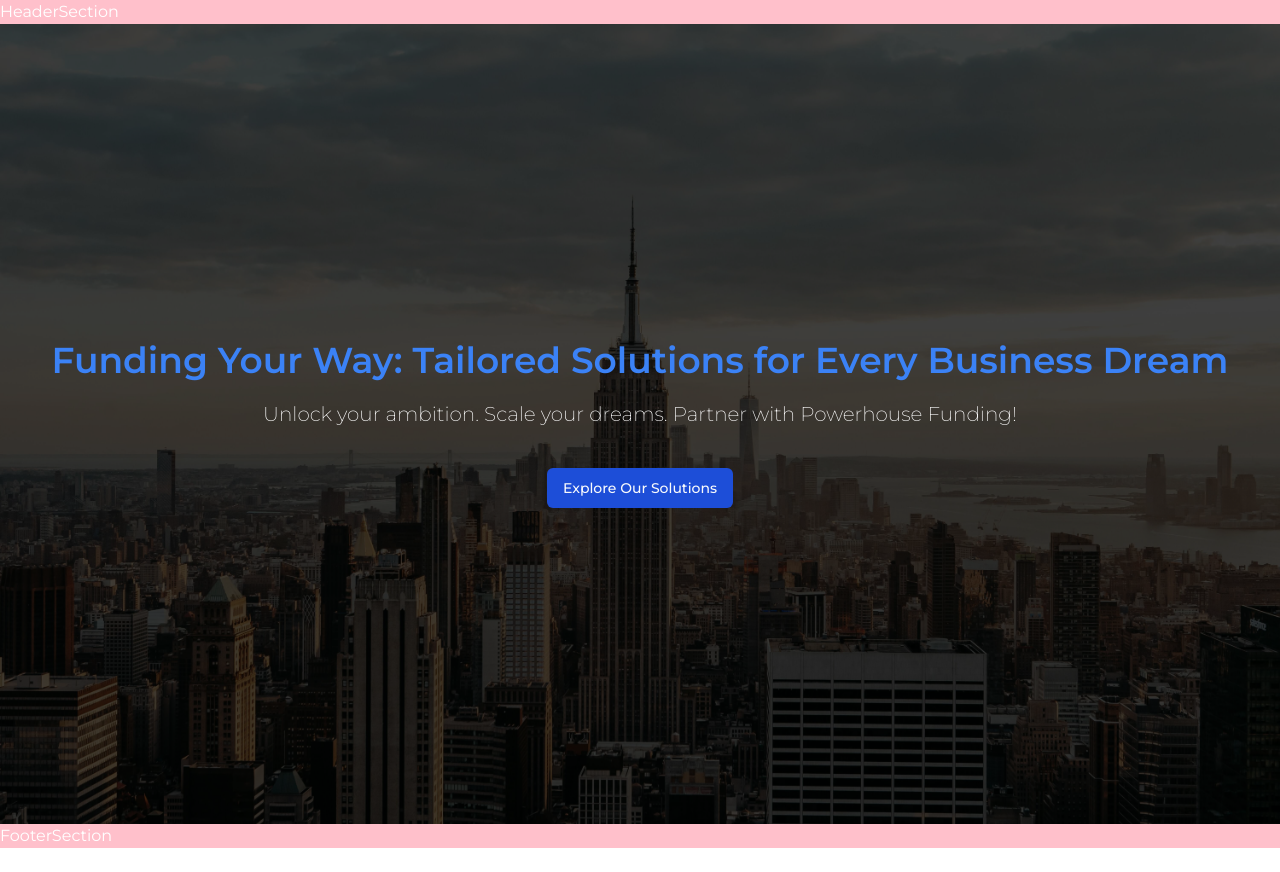
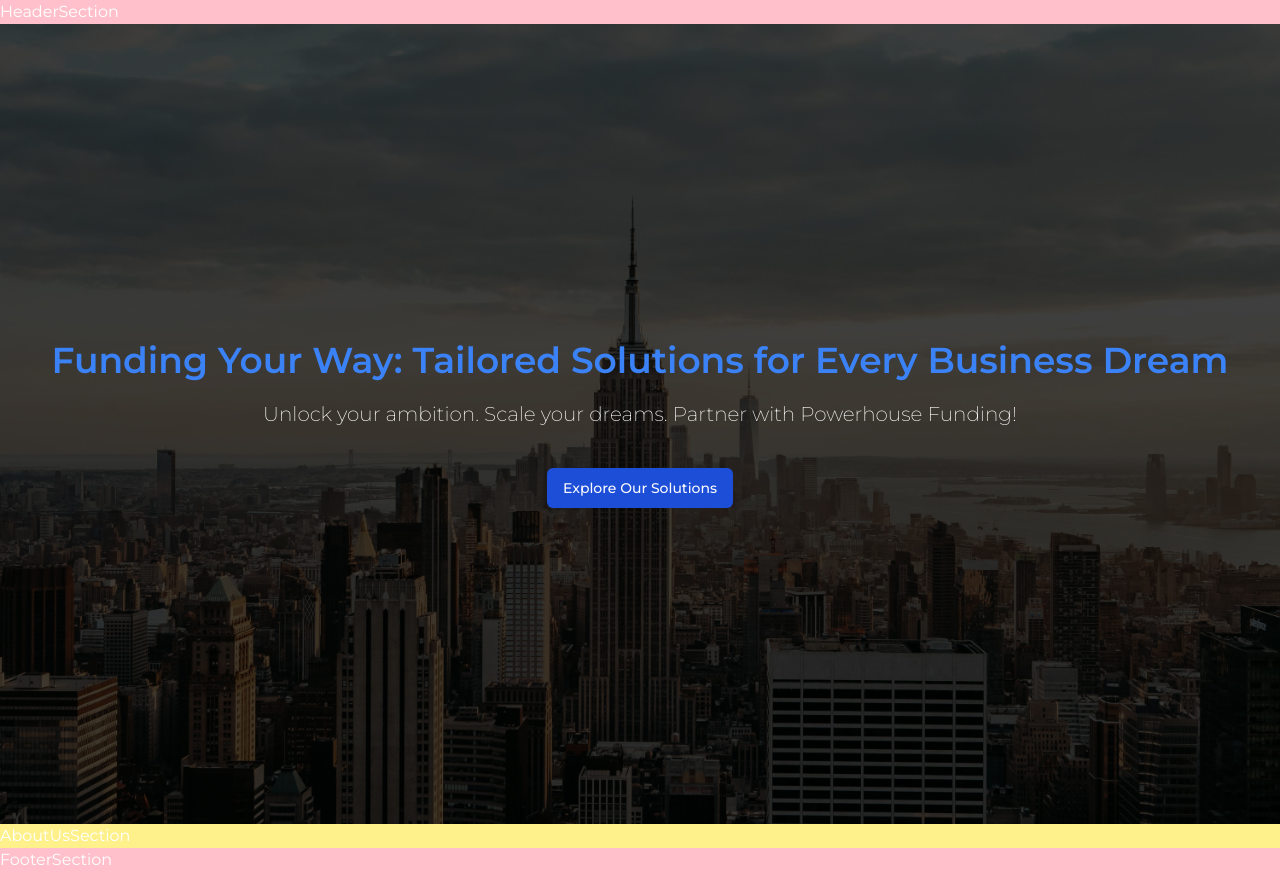
Before and after one commit to dewanwakilahmed/kesef-capital-group-v0, a Next.js app: page / in a window 1280 px wide. Before the commit the page ends 848 px from the top, so only its background shows below. Built offline with nearby package versions, Linux system fonts and the light colour scheme.

Commit message:
Added About Us Section Shell

```diff
--- a/app/page.tsx
+++ b/app/page.tsx
@@ -1,11 +1,13 @@
 import '@/app/home-page.css';
 
+import AboutUsSection from '@/sections/home-page/about-us-section/AboutUsSection';
 import HeroSection from '@/sections/home-page/hero-section/HeroSection';
 
 const HomePage = () => {
   return (
     <div className='home-page'>
       <HeroSection />
+      <AboutUsSection />
     </div>
   );
 };
--- /dev/null
+++ b/sections/home-page/about-us-section/AboutUsSection.tsx
@@ -0,0 +1,7 @@
+import '@/sections/home-page/about-us-section/about-us-section.css';
+
+const AboutUsSection = () => {
+  return <section className='about-us-section'>AboutUsSection</section>;
+};
+
+export default AboutUsSection;
--- /dev/null
+++ b/sections/home-page/about-us-section/about-us-section.css
@@ -0,0 +1,3 @@
+.about-us-section {
+  @apply bg-yellow-200;
+}
```
